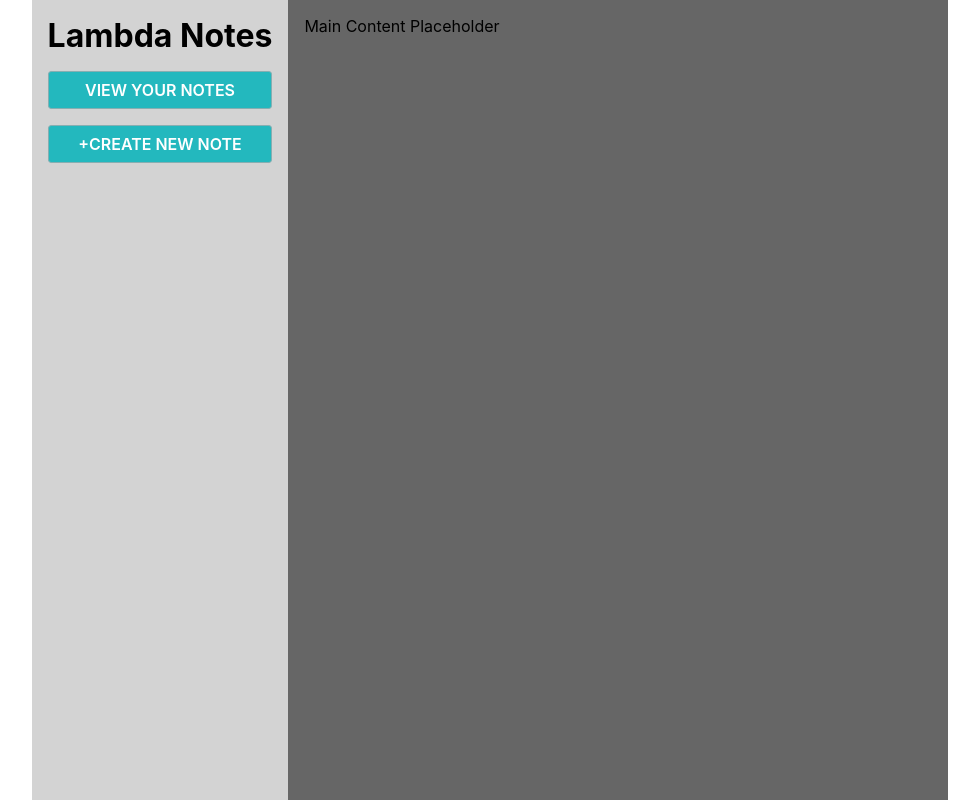
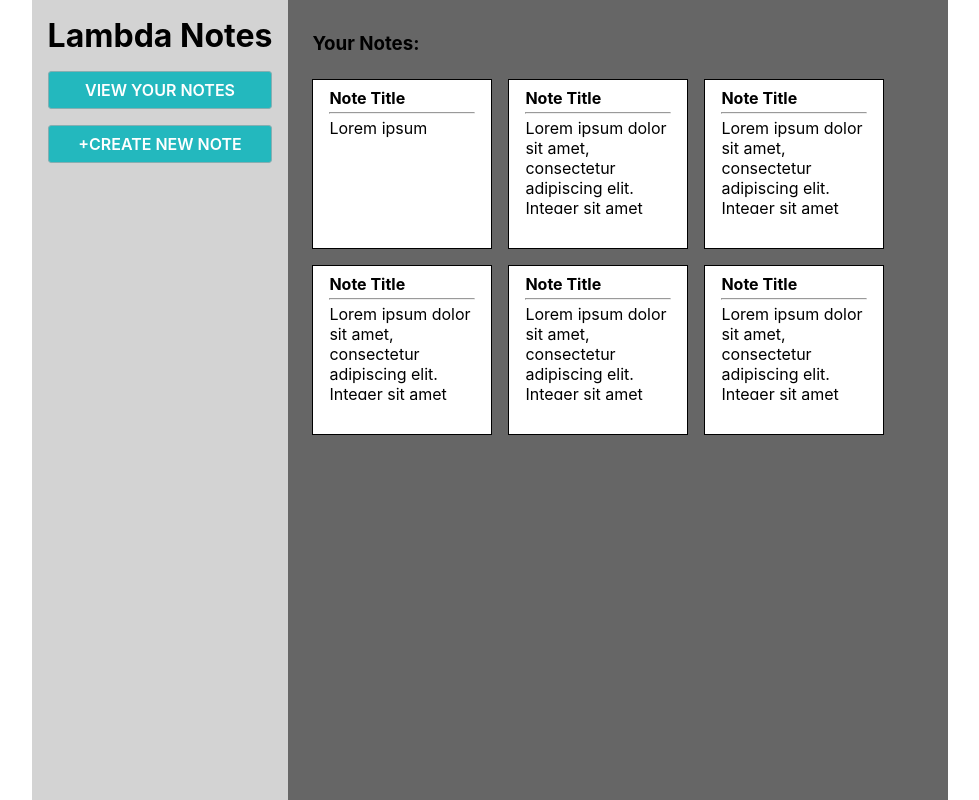
Before and after one commit to oagboghi2/digicert_test, a React (Create React App) app in the folder lambdanotes/: page / in a window 1280 px wide. Shown: the whole page, without its empty margins (150-1129 px from the left). Built offline with nearby package versions, Linux system fonts and the light colour scheme.

Commit message:
Styled notelist component, hardcoded note dummy data

```diff
--- a/lambdanotes/src/components/NotesList/NotesList.js
+++ b/lambdanotes/src/components/NotesList/NotesList.js
@@ -4,7 +4,55 @@ import './index.css';
 class NotesList extends Component {
     state = {  }
     render() {
-        return ( <div>Notes List Placeholder</div> );
+        return (
+        <div className = 'noteslist_container'>
+        <div><h3 className = 'contentHeader'>Your Notes:</h3></div>
+        <div className = 'notesList'>
+                <div className = 'note'>
+                    <div>
+                        <h4>Note Title</h4>
+                        <hr></hr>
+                        <p>Lorem ipsum </p>
+                    </div>
+                </div>
+                <div className = 'note'>
+                    <div>
+                        <h4>Note Title</h4>
+                        <hr></hr>
+                        <p>Lorem ipsum dolor sit amet, consectetur adipiscing elit. Integer sit amet tortor eu ex varius bibendum a malesuada risus. Sed facilisis orci ac bibendum imperdiet. Integer non lectus tincidunt eros elementum consectetur vel quis nibh. Cras a dapibus lectus. Integer id pulvinar quam, vitae sollicitudin lorem. Nulla et elementum risus. Aliquam molestie, justo a sodales dictum, ligula ante fermentum quam, id vulputate ligula leo id mi. Mauris pretium metus in nunc ornare, vitae rutrum massa tincidunt.</p>
+                    </div>
+                </div>
+                <div className = 'note'>
+                    <div>
+                        <h4>Note Title</h4>
+                        <hr></hr>
+                        <p>Lorem ipsum dolor sit amet, consectetur adipiscing elit. Integer sit amet tortor eu ex varius bibendum a malesuada risus. Sed facilisis orci ac bibendum imperdiet. Integer non lectus tincidunt eros elementum consectetur vel quis nibh. Cras a dapibus lectus. Integer id pulvinar quam, vitae sollicitudin lorem. Nulla et elementum risus. Aliquam molestie, justo a sodales dictum, ligula ante fermentum quam, id vulputate ligula leo id mi. Mauris pretium metus in nunc ornare, vitae rutrum massa tincidunt.</p>
+                    </div>
+                </div>
+                <div className = 'note'>
+                    <div>
+                        <h4>Note Title</h4>
+                        <hr></hr>
+                        <p>Lorem ipsum dolor sit amet, consectetur adipiscing elit. Integer sit amet tortor eu ex varius bibendum a malesuada risus. Sed facilisis orci ac bibendum imperdiet. Integer non lectus tincidunt eros elementum consectetur vel quis nibh. Cras a dapibus lectus. Integer id pulvinar quam, vitae sollicitudin lorem. Nulla et elementum risus. Aliquam molestie, justo a sodales dictum, ligula ante fermentum quam, id vulputate ligula leo id mi. Mauris pretium metus in nunc ornare, vitae rutrum massa tincidunt.</p>
+                    </div>
+                </div>
+                <div className = 'note'>
+                    <div>
+                        <h4>Note Title</h4>
+                        <hr></hr>
+                        <p>Lorem ipsum dolor sit amet, consectetur adipiscing elit. Integer sit amet tortor eu ex varius bibendum a malesuada risus. Sed facilisis orci ac bibendum imperdiet. Integer non lectus tincidunt eros elementum consectetur vel quis nibh. Cras a dapibus lectus. Integer id pulvinar quam, vitae sollicitudin lorem. Nulla et elementum risus. Aliquam molestie, justo a sodales dictum, ligula ante fermentum quam, id vulputate ligula leo id mi. Mauris pretium metus in nunc ornare, vitae rutrum massa tincidunt.</p>
+                    </div>
+                </div>
+                <div className = 'note'>
+                    <div>
+                        <h4>Note Title</h4>
+                        <hr></hr>
+                        <p>Lorem ipsum dolor sit amet, consectetur adipiscing elit. Integer sit amet tortor eu ex varius bibendum a malesuada risus. Sed facilisis orci ac bibendum imperdiet. Integer non lectus tincidunt eros elementum consectetur vel quis nibh. Cras a dapibus lectus. Integer id pulvinar quam, vitae sollicitudin lorem. Nulla et elementum risus. Aliquam molestie, justo a sodales dictum, ligula ante fermentum quam, id vulputate ligula leo id mi. Mauris pretium metus in nunc ornare, vitae rutrum massa tincidunt.</p>
+                    </div>
+                </div>
+            </div>
+        </div>
+        );
     }
 }
 
--- a/lambdanotes/src/components/NotesList/index.css
+++ b/lambdanotes/src/components/NotesList/index.css
@@ -0,0 +1,35 @@
+.noteslist_container {
+    display: flex;
+    flex-direction: column;
+}
+
+.notesList {
+    display: flex;
+    flex-wrap: wrap;
+    max-width: 660px;
+
+}
+
+.note {
+    margin: 0.5rem 0.5rem;
+    width: 180px;
+    min-height: 170px;
+    overflow: hidden;
+    border: solid black 1px;
+    padding: 0.5rem 1rem;
+    background-color: white;
+}
+
+.note h4 {
+    margin: 0;
+}
+
+.note p {
+    margin: 0;
+    overflow: hidden;
+    height: 6rem;
+}
+
+.note hr {
+    margin: 0.25rem 0 0.25rem 0;
+}
--- a/lambdanotes/src/components/mainContent/MainContent.js
+++ b/lambdanotes/src/components/mainContent/MainContent.js
@@ -1,12 +1,13 @@
 import React, { Component } from 'react'
 import './index.css';
+import NotesList from '../NotesList/NotesList.js'
 
 class MainContent extends Component {
     state = {  }
     render() {
         return (
         <div className = 'main_container'>
-            Main Content Placeholder
+            <NotesList/>
         </div> );
     }
 }
--- a/lambdanotes/src/components/mainContent/index.css
+++ b/lambdanotes/src/components/mainContent/index.css
@@ -1,5 +1,6 @@
 .main_container {
     display: flex;
+    flex-direction: column;
     padding: 1rem;
     width: 660px;
     min-width: 0px;
--- a/lambdanotes/src/index.css
+++ b/lambdanotes/src/index.css
@@ -29,3 +29,7 @@ code {
   display: flex;
   padding: 1rem;
 }
+
+.contentHeader {
+  margin: 1rem 0.5rem;
+}
```
